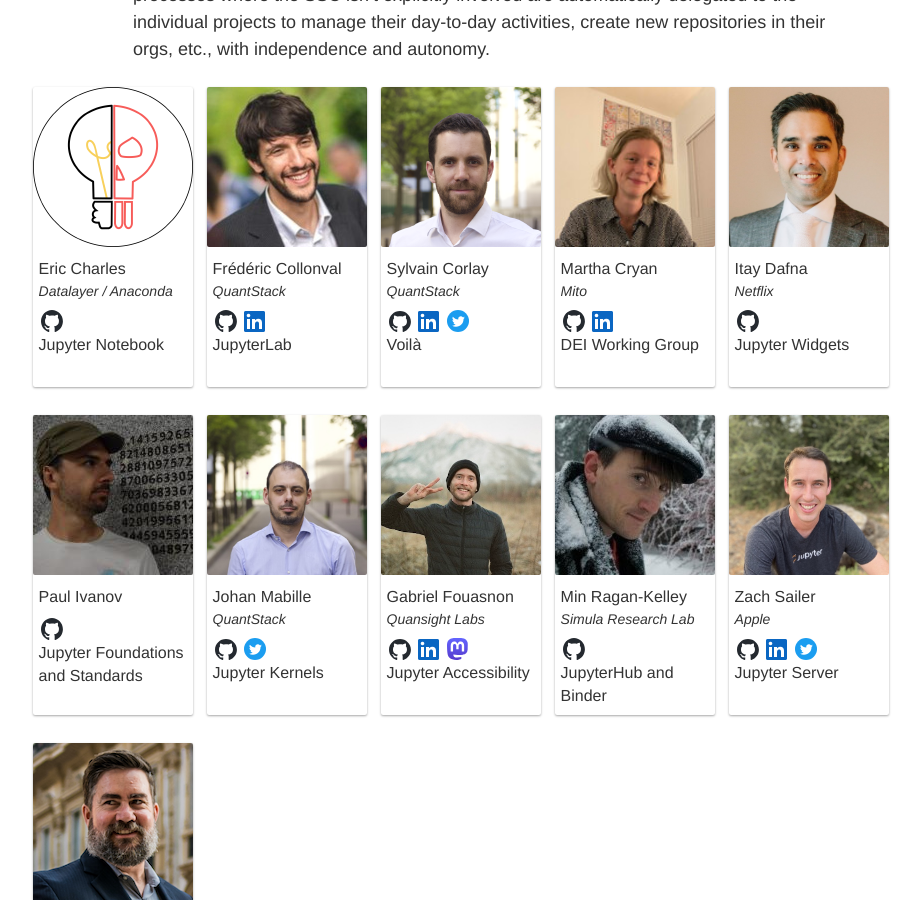
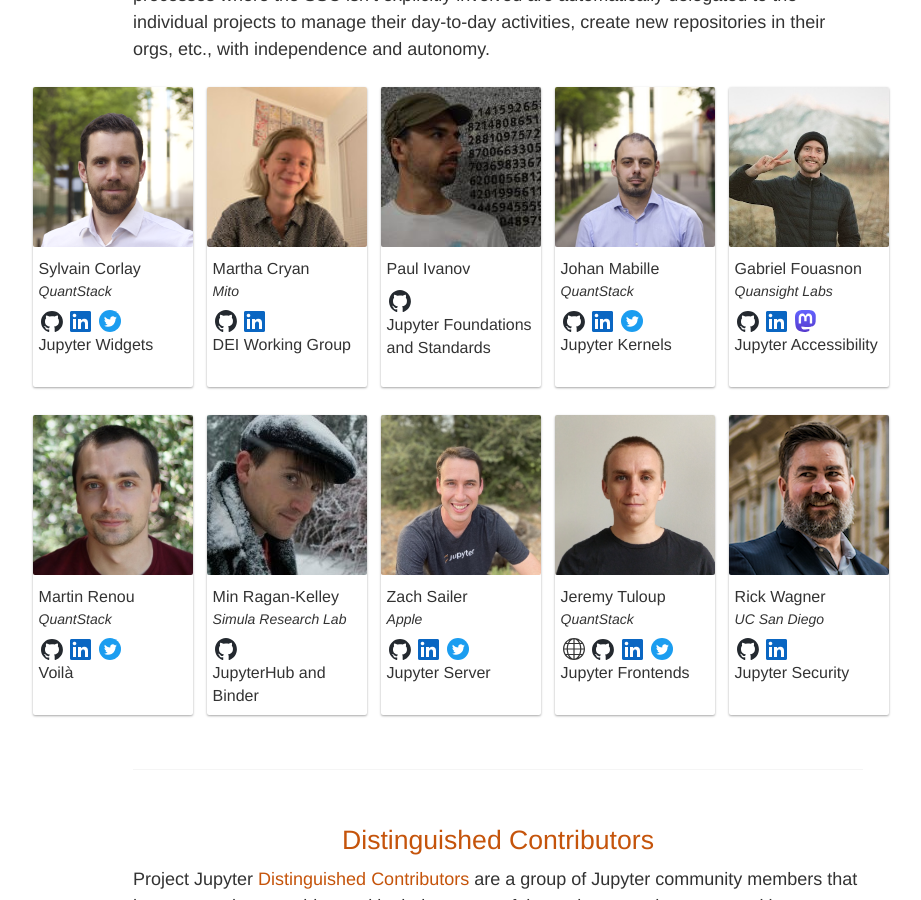
Before and after one commit to jupyter/jupyter.github.io, a Jekyll site: the page built from about.html, in a window 1280 px wide and 900 px high, scrolled down 1845 px. Shown: the whole window, without its empty margins (142-1063 px from the left). Built offline with Jekyll 4.4.1, drawn with Linux system fonts in a browser that asks for light colours; comment, search, counter and statistics services are not loaded.

Commit message:
Updated SSC representatives according to latest elections results

```diff
--- a/about.html
+++ b/about.html
@@ -357,35 +357,19 @@
     gh_handle: blink1073
 
 software_steering_council:
-  - name: Eric Charles
-    photo: EricCharles.png
-    gh_handle: echarles
-    affiliation: Datalayer / Anaconda
-    subproject: Jupyter Notebook
-  - name: Frédéric Collonval
-    photo: Frederic_Collonval.jpg
-    affiliation: QuantStack
-    gh_handle: fcollonval
-    linkedin: https://www.linkedin.com/in/frederic-collonval-41147955/
-    subproject: JupyterLab
   - name: Sylvain Corlay
     photo: SylvainCorlay.png
     affiliation: QuantStack
     gh_handle: sylvaincorlay
     linkedin: https://www.linkedin.com/in/sylvaincorlay/
     twitter_handle: SylvainCorlay
-    subproject: Voilà
+    subproject: Jupyter Widgets
   - name: Martha Cryan
     photo: Martha_Cryan.jpg
     affiliation: Mito
     gh_handle: marthacryan
     linkedin: https://www.linkedin.com/in/marthacryan/
     subproject: DEI Working Group
-  - name: Itay Dafna
-    photo: ItayDafna.jpg
-    affiliation: Netflix
-    gh_handle: ibdafna
-    subproject: Jupyter Widgets
   - name: Paul Ivanov
     photo: PaulIvanov.jpeg
     gh_handle: ivanov
@@ -394,6 +378,7 @@
     photo: Johan_Mabille.jpg
     affiliation: QuantStack
     twitter_handle: JohanMabille
+    linkedin: https://www.linkedin.com/in/johan-mabille
     gh_handle: JohanMabille
     subproject: Jupyter Kernels
   - name: Gabriel Fouasnon
@@ -403,6 +388,13 @@
     linkedin: https://www.linkedin.com/in/gabriel-fouasnon
     mastodon: https://tech.lgbt/@gabalafou
     subproject: Jupyter Accessibility
+  - name: Martin Renou
+    photo: Martin_Renou.jpg
+    affiliation: QuantStack
+    gh_handle: martinRenou
+    linkedin: https://www.linkedin.com/in/martin-renou
+    twitter_handle: martinRenou
+    subproject: Voilà
   - name: Min Ragan-Kelley
     photo: MinRaganKelley.jpeg
     affiliation: Simula Research Lab
@@ -415,6 +407,14 @@
     linkedin: https://linkedin.com/in/zach-sailer-8a1472151/
     twitter_handle: zrsailer
     subproject: Jupyter Server
+  - name: Jeremy Tuloup
+    affiliation: QuantStack
+    photo: Jeremy_Tuloup.png
+    gh_handle: jtpio
+    twitter_handle: jtpio
+    linkedin: https://linkedin.com/in/jtuloup
+    personal: https://jtp.io
+    subproject: Jupyter Frontends
   - name: Rick Wagner
     photo: RickWagner.png
     affiliation: UC San Diego
```
